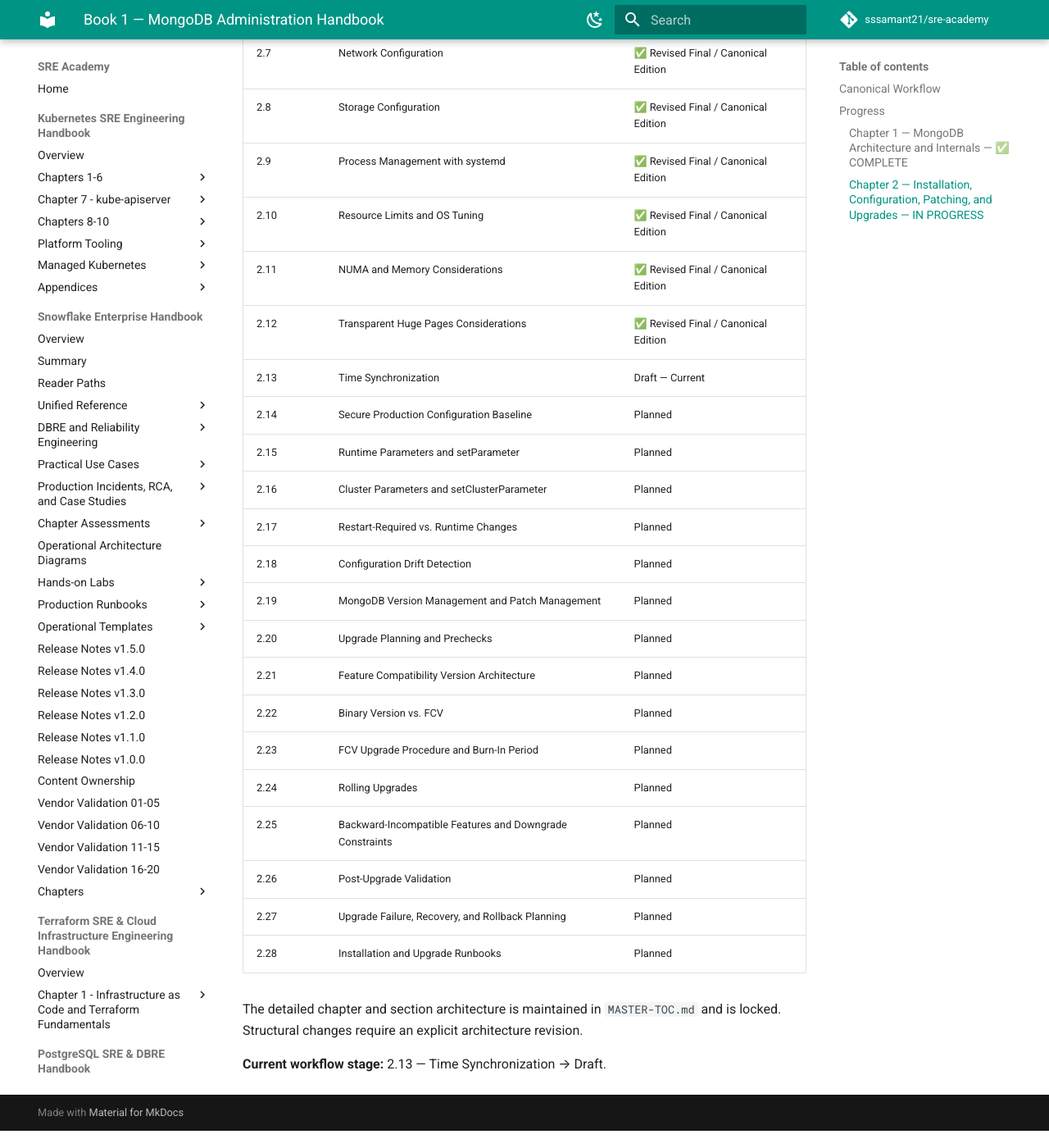
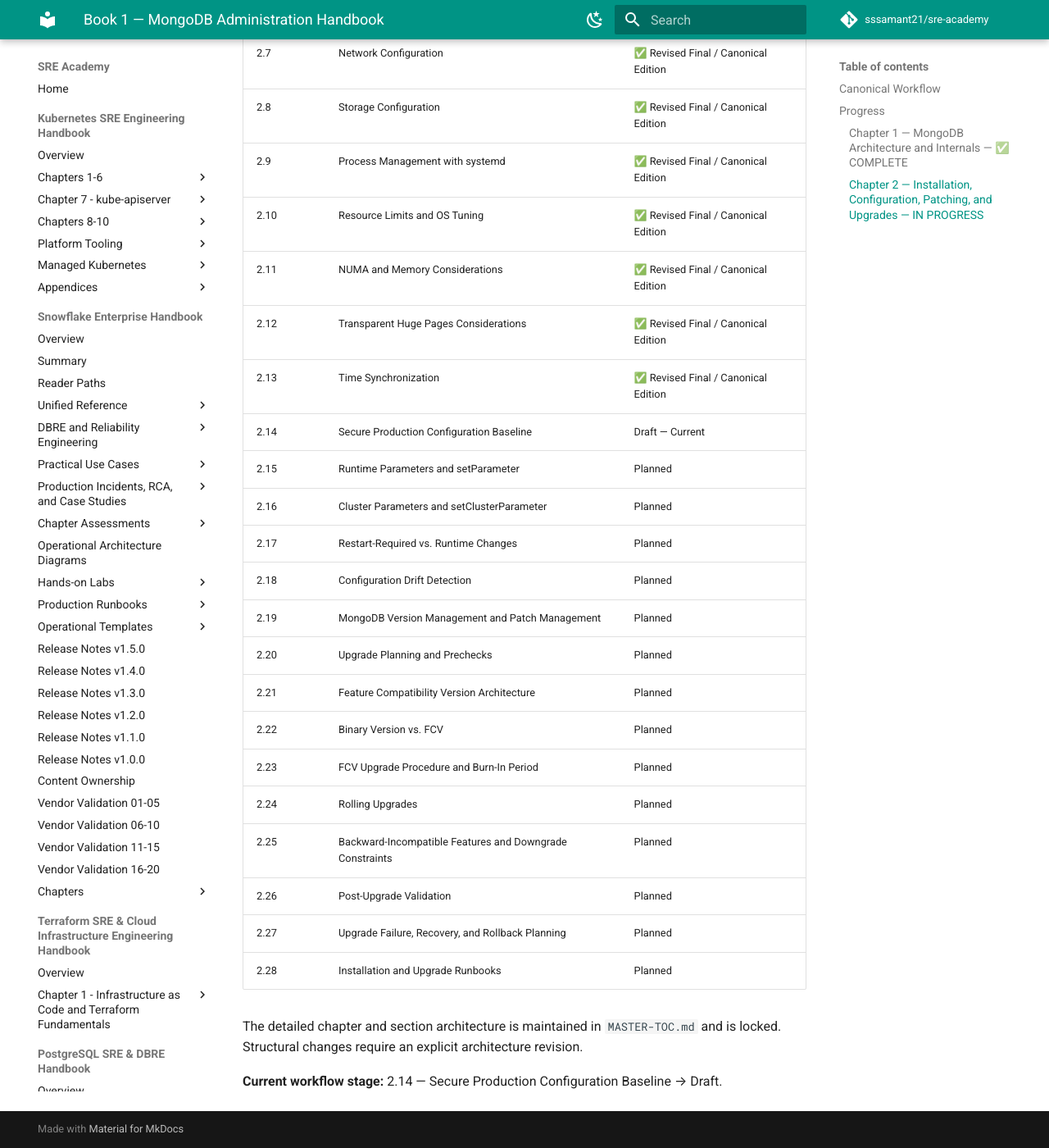
Before and after one commit to sssamant21/sre-academy, an MkDocs documentation site: the page built from docs/books/mongodb/mongodb-administration-handbook/README.md, in a window 1280 px wide and 1400 px high, scrolled down 1305 px. Shown: the whole window at 82% size. Built offline with MkDocs 1.6.1 and Material for MkDocs 9.7.7, drawn with Linux system fonts in a browser that asks for light colours; comment, search, counter and statistics services are not loaded; before the commit the page ends 2684 px from its top, so only the background shows below that; some of the changed text lies outside the part shown.

Commit message:
mongodb: advance Chapter 2 to section 2.14

```diff
--- a/docs/books/mongodb/mongodb-administration-handbook/README.md
+++ b/docs/books/mongodb/mongodb-administration-handbook/README.md
@@ -35,8 +35,8 @@
 | 2.10 | Resource Limits and OS Tuning | ✅ Revised Final / Canonical Edition |
 | 2.11 | NUMA and Memory Considerations | ✅ Revised Final / Canonical Edition |
 | 2.12 | Transparent Huge Pages Considerations | ✅ Revised Final / Canonical Edition |
-| 2.13 | Time Synchronization | Draft — Current |
-| 2.14 | Secure Production Configuration Baseline | Planned |
+| 2.13 | Time Synchronization | ✅ Revised Final / Canonical Edition |
+| 2.14 | Secure Production Configuration Baseline | Draft — Current |
 | 2.15 | Runtime Parameters and setParameter | Planned |
 | 2.16 | Cluster Parameters and setClusterParameter | Planned |
 | 2.17 | Restart-Required vs. Runtime Changes | Planned |
@@ -54,4 +54,4 @@
 
 The detailed chapter and section architecture is maintained in `MASTER-TOC.md` and is locked. Structural changes require an explicit architecture revision.
 
-**Current workflow stage:** 2.13 — Time Synchronization → Draft.
+**Current workflow stage:** 2.14 — Secure Production Configuration Baseline → Draft.
```
Also changed, not shown: other parts of docs/books/mongodb/mongodb-administration-handbook/README.md (+1 -1 lines).
